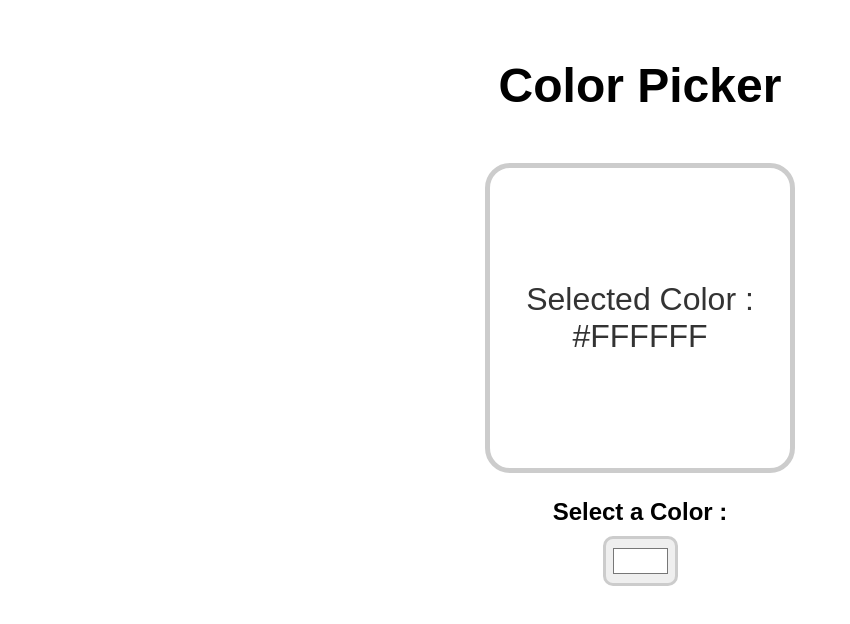
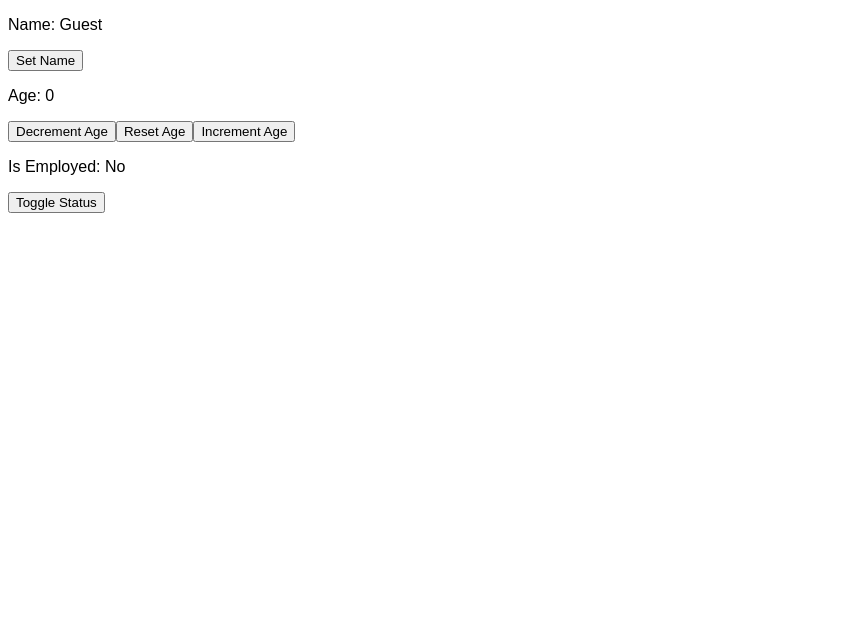
Before and after one commit to mhdabdellah/my-course-work-on-reactjs, a React (Vite) app: page / in a window 1280 px wide. Shown: the top 624 px of the page, without its empty margins (0-850 px from the left). Built offline with nearby package versions, Linux system fonts and the light colour scheme.

Commit message:
updater function

```diff
--- a/src/App.jsx
+++ b/src/App.jsx
@@ -7,9 +7,9 @@
 // import Student from "./app_components/student_component/student"
 // import UserGreeting from "./app_components/user_greeting_component/user_greeting"
 // import List from "./app_components/list_component/list"
-// import Counter from "./app_components/counter_component/counter"
+import Counter from "./app_components/counter_component/counter"
 // import Input from "./app_components/input_component/input"
-import ColorPicker from "./app_components/color_picker_component/color_picker"
+// import ColorPicker from "./app_components/color_picker_component/color_picker"
 
 function App() {
   // const fruits = [{id:1, name: "apple", quantity:89},{id:2, name: "bananas", quantity:899},{id:3, name: "orange", quantity:779},{id:4, name: "coconut", quantity:39},{id:5, name: "pineaple", quantity:1977}]
@@ -39,15 +39,15 @@ function App() {
     //   <List fruits={fruits} />
     // </>
 
-    // <>
-    //   <Counter />
-    // </>
+    <>
+      <Counter />
+    </>
     // <>
     //   <Input />
     // </>
-    <>
-      <ColorPicker />
-    </>
+    // <>
+    //   <ColorPicker />
+    // </>
 
 
   )
--- a/src/app_components/counter_component/counter.jsx
+++ b/src/app_components/counter_component/counter.jsx
@@ -10,14 +10,43 @@ function Counter(){
         setName("Mohamed Abdellahi Sidi Mohamed Blal");
     }
 
+    // without updater function
+    // const incrementAge = () => {
+    //     setAge(age + 1);
+    // }
+    // const resetAge = () => {
+    //     setAge(0);
+    // }
+    // const decrementAge = () => {
+    //     setAge(age - 1);
+    // }
+
+    // with updater function
+    // const incrementAge = () => {
+    //     setAge(a => a + 1);
+    //     setAge(a => a + 1);
+    //     setAge(a => a + 1);
+    // }
+
+
+    // const decrementAge = () => {
+    //     setAge(a => a - 1);
+    //     setAge(a => a - 1);
+    //     setAge(a => a - 1);
+    // }
+
     const incrementAge = () => {
-        setAge(age + 1);
+        setAge(age => age + 1);
+        setAge(age => age + 1);
+        setAge(age => age + 1);
     }
     const resetAge = () => {
         setAge(0);
     }
     const decrementAge = () => {
-        setAge(age - 1);
+        setAge(age => age - 1);
+        setAge(age => age - 1);
+        setAge(age => age - 1);
     }
 
     const toggleIsEmployedStatus = () => {
```
